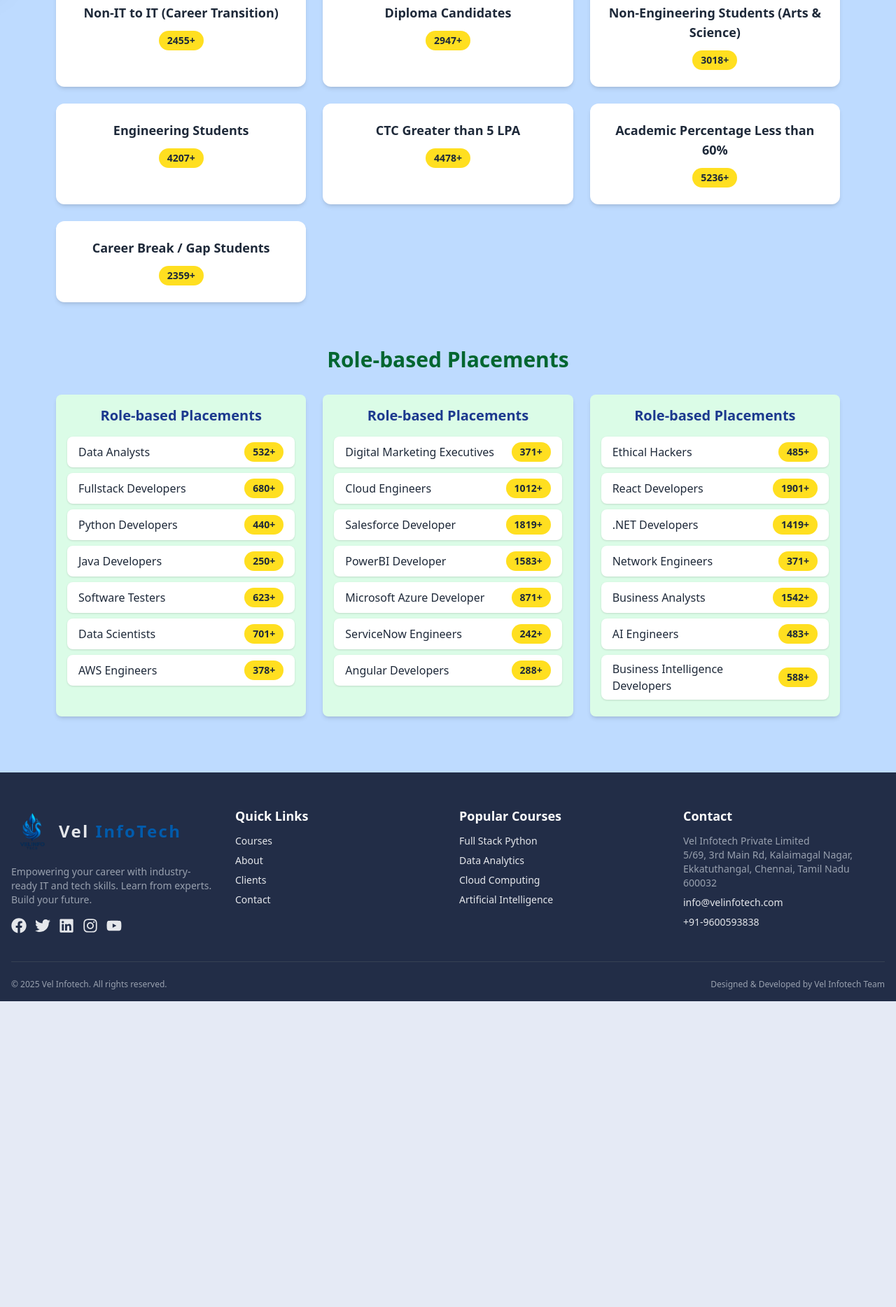
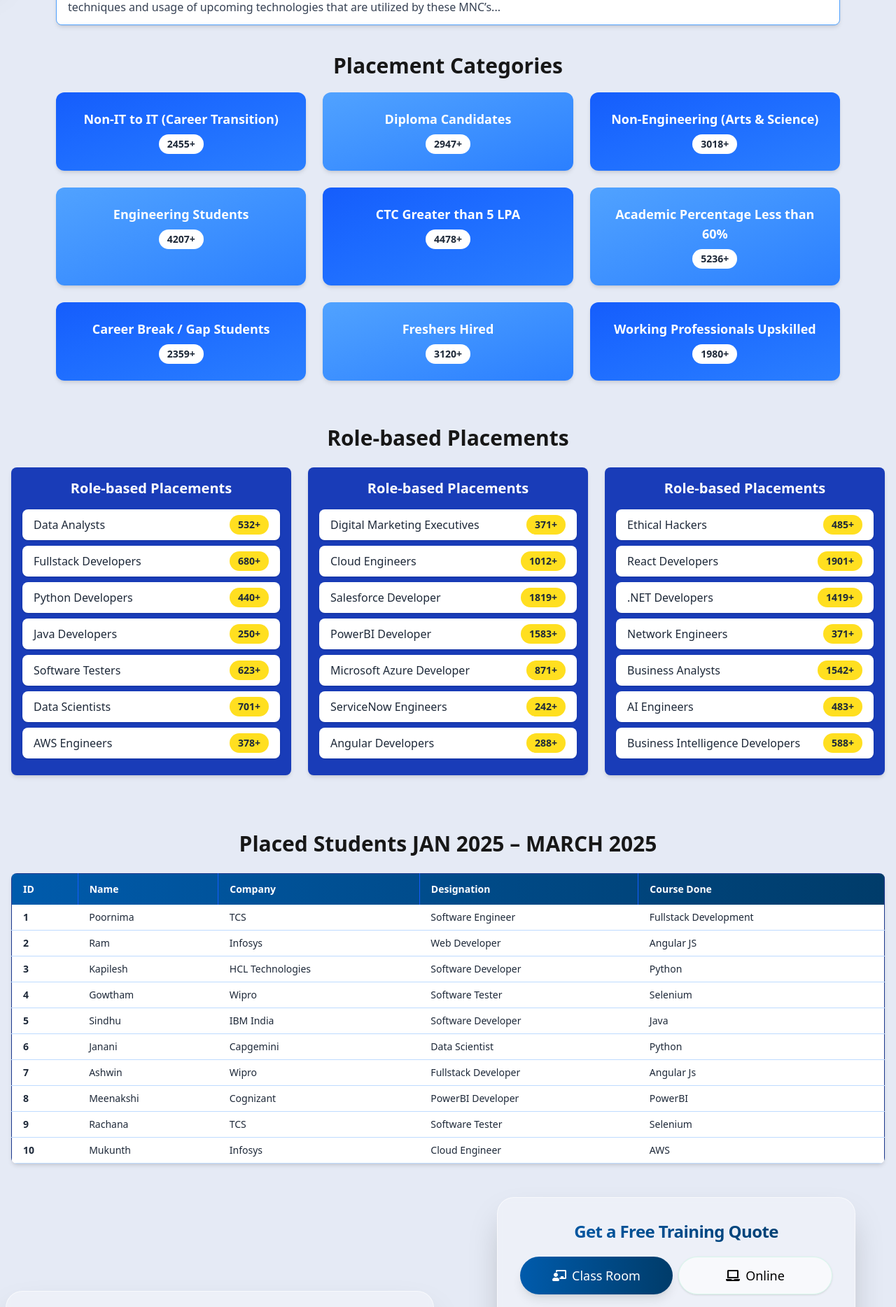
Before and after one commit to Yawaytechnologies/vel-infotech-frontend, a React (Vite) app: page /placed-students in a window 1280 px wide. Shown: the part 840-2708 px from the top of the page at 70% size. Before the commit the page ends 2271 px from the top, so only its background shows below. Built offline with nearby package versions, Linux system fonts and the light colour scheme.

Commit message:
placed students

```diff
--- a/src/pages/placedStudents.jsx
+++ b/src/pages/placedStudents.jsx
@@ -1,16 +1,64 @@
-import React from "react";
+import React, { useState } from "react";
 // eslint-disable-next-line no-unused-vars
 import { motion } from "framer-motion";
-
+import bgPlacement from "../assets/bgplacement.jpg";
+import { FaLaptop, FaChalkboardTeacher } from "react-icons/fa";
 
 const categoryData = [
-  { id: 1, label: "Non-IT to IT (Career Transition)", count: "2455+" },
-  { id: 2, label: "Diploma Candidates", count: "2947+" },
-  { id: 3, label: "Non-Engineering Students (Arts & Science)", count: "3018+" },
-  { id: 4, label: "Engineering Students", count: "4207+" },
-  { id: 5, label: "CTC Greater than 5 LPA", count: "4478+" },
-  { id: 6, label: "Academic Percentage Less than 60%", count: "5236+" },
-  { id: 7, label: "Career Break / Gap Students", count: "2359+" },
+  {
+    id: 1,
+    label: "Non-IT to IT (Career Transition)",
+    count: "2455+",
+    gradient: "from-blue-600 to-blue-500",
+  },
+  {
+    id: 2,
+    label: "Diploma Candidates",
+    count: "2947+",
+    gradient: "from-blue-400 to-blue-500",
+  },
+  {
+    id: 3,
+    label: "Non-Engineering  (Arts & Science)",
+    count: "3018+",
+    gradient: "from-blue-600 to-blue-500",
+  },
+  {
+    id: 4,
+    label: "Engineering Students",
+    count: "4207+",
+    gradient: "from-blue-400 to-blue-500",
+  },
+  {
+    id: 5,
+    label: "CTC Greater than 5 LPA",
+    count: "4478+",
+    gradient: "from-blue-600 to-blue-500",
+  },
+  {
+    id: 6,
+    label: "Academic Percentage Less than 60%",
+    count: "5236+",
+    gradient: "from-blue-400 to-blue-500",
+  },
+  {
+    id: 7,
+    label: "Career Break / Gap Students",
+    count: "2359+",
+    gradient: "from-blue-600 to-blue-500",
+  },
+  {
+    id: 8,
+    label: "Freshers Hired",
+    count: "3120+",
+    gradient: "from-blue-400 to-blue-500",
+  },
+  {
+    id: 9,
+    label: "Working Professionals Upskilled",
+    count: "1980+",
+    gradient: "from-blue-600 to-blue-500",
+  },
 ];
 
 const roleDataColumns = [
@@ -44,28 +92,29 @@ const roleDataColumns = [
 ];
 
 const PlacedStudents = () => {
+  const [mode, setMode] = useState("classroom");
   return (
-    <div className="bg-blue-200">
+    <div className="bg-background">
       {/* Hero Section */}
       <div
-        className="relative w-full h-[300px] bg-cover bg-center"
-        style={{ backgroundImage: "url('/images/placement.jpg')" }}
+        className="relative mt-[100px] w-full h-84 sm:h-90 bg-cover bg-center flex items-center justify-start px-4 sm:px-10 md:px-20 text-blue-800  md:px-40"
+        style={{
+          backgroundImage: `url(${bgPlacement})`,
+        }}
       >
-        <div className="absolute inset-0 flex justify-center items-center">
-          <h1 className="text-white text-3xl sm:text-4xl font-bold">
-            Placed Students List
-          </h1>
-        </div>
+        <h1 className="relative z-10 text-2xl sm:text-3xl md:text-4xl font-bold leading-sung leading-relaxed sm:px-10 md:px-40">
+          Placed Students List
+        </h1>
       </div>
 
       {/* Content Section */}
-      <div className="max-w-6xl mx-auto px-4 py-10">
+      <div className="max-w-6xl mx-auto  px-4 py-10">
         <div className="grid grid-cols-1 md:grid-cols gap-6">
-          <div className="bg-white shadow-md rounded-lg p-6 border border-green-400">
-            <h2 className="text-2xl font-bold text-green-800 mb-2 border-b-2 border-green-400 inline-block">
+          <div className="bg-white shadow-md rounded-lg p-6 border border-blue-400">
+            <h2 className="text-2xl font-bold text-gray-800 mb-2 border-b-2 border-gray-400 inline-block">
               List of Students Placed from Vel infotech
             </h2>
-            <p className="text-gray-700 mt-4 leading-relaxed">
+            <p className="text-gray-600 mt-5 leading-relaxed">
               With the growing number of graduates and the insufficient demand
               in IT field, candidates now need to learn techniques and usage of
               upcoming technologies that are utilized by these MNC’s... With the
@@ -74,8 +123,8 @@ const PlacedStudents = () => {
               upcoming technologies that are utilized by these MNC’s...
             </p>
           </div>
-          <div className="bg-white shadow-md rounded-lg px-4 py-3 border border-green-400">
-            <h2 className="text-2xl font-bold text-green-800 mb-2 border-b-2 border-green-400 inline-block">
+          <div className="bg-white shadow-md rounded-lg px-4 py-3 border border-blue-400">
+            <h2 className="text-2xl font-bold text-gray-800 mb-2 border-b-2 border-gray-400 inline-block">
               Training and Placement
             </h2>
             <p className="text-gray-700 mt-4 leading-relaxed">
@@ -92,7 +141,7 @@ const PlacedStudents = () => {
 
       {/* Category Cards Section with Framer Motion */}
       <div className="max-w-6xl mx-auto px-4 pb-16">
-        <h2 className="text-2xl sm:text-3xl font-semibold text-center text-green-800 mb-8">
+        <h2 className="text-2xl sm:text-3xl font-semibold text-center text-black-800 mb-5">
           Placement Categories
         </h2>
 
@@ -109,13 +158,13 @@ const PlacedStudents = () => {
                 ease: "easeOut",
               }}
               whileHover={{ scale: 1.05 }}
-              className="bg-white p-6 rounded-xl shadow-md hover:shadow-xl transition duration-300 text-center cursor-pointer"
+              className={`bg-gradient-to-br ${item.gradient} p-6 rounded-xl shadow-md hover:shadow-xl transition duration-300 text-center cursor-pointer`}
             >
-              <h3 className="text-lg font-semibold text-gray-800 mb-3">
+              <h3 className="text-lg font-semibold text-white mb-2">
                 {item.label}
               </h3>
               <div className="flex justify-center">
-                <span className="inline-block px-3 py-1 rounded-full bg-yellow-300 text-sm font-bold text-gray-800">
+                <span className="inline-block px-3 py-1 rounded-full bg-white text-sm font-bold text-gray-800">
                   {item.count}
                 </span>
               </div>
@@ -125,8 +174,8 @@ const PlacedStudents = () => {
       </div>
 
       {/* Role-based Placements */}
-      <div className="max-w-6xl mx-auto px-4 pb-20">
-        <h2 className="text-3xl font-semibold text-center text-green-800 mb-8">
+      <div className="max-w-8xl  mx-auto px-4 pb-20">
+        <h2 className="text-3xl font-semibold text-center text-black-800 mb-6">
           Role-based Placements
         </h2>
         <div className="grid grid-cols-1 md:grid-cols-3 gap-6">
@@ -137,9 +186,9 @@ const PlacedStudents = () => {
               whileInView={{ opacity: 1, y: 0 }}
               viewport={{ once: true }}
               transition={{ duration: 0.5, delay: index * 0.2 }}
-              className="bg-green-100 rounded-lg shadow-md p-4"
+              className="bg-white-900 rounded-lg shadow-md bg-blue-800 p-4"
             >
-              <h3 className="text-xl font-bold text-center text-blue-900 mb-4">
+              <h3 className="text-xl font-bold text-center text-white mb-4">
                 Role-based Placements
               </h3>
               {column.map((item, idx) => (
@@ -177,6 +226,185 @@ const PlacedStudents = () => {
           ))}
         </div>
       </div>
+      {/* Placed Students Table */}
+      <div className="max-w-7xl mx-auto px-4 pb-10">
+        <h2 className="text-3xl font-semibold text-center text-black-900 mb-6">
+          Placed Students JAN 2025 – MARCH 2025
+        </h2>
+
+        <div className="overflow-x-auto rounded-lg shadow-md bg-white">
+          <table className="w-full text-sm text-left border border-blue-900">
+            <thead className="text-white bg-gradient-to-r from-[#005BAC] to-[#003c6a] ">
+              <tr>
+                <th scope="col" className="px-4 py-3 border-r border-blue-600">
+                  ID
+                </th>
+                <th scope="col" className="px-4 py-3 border-r border-blue-600">
+                  Name
+                </th>
+                <th scope="col" className="px-4 py-3 border-r border-blue-600">
+                  Company
+                </th>
+                <th scope="col" className="px-4 py-3 border-r border-blue-600">
+                  Designation
+                </th>
+                <th scope="col" className="px-4 py-3">
+                  Course Done
+                </th>
+              </tr>
+            </thead>
+            <tbody className="text-gray-800">
+              {[
+                {
+                  id: 1,
+                  name: "Poornima",
+                  company: "TCS",
+                  designation: "Software Engineer",
+                  course: "Fullstack Development",
+                },
+                {
+                  id: 2,
+                  name: "Ram",
+                  company: "Infosys",
+                  designation: "Web Developer",
+                  course: "Angular JS",
+                },
+                {
+                  id: 3,
+                  name: "Kapilesh",
+                  company: "HCL Technologies",
+                  designation: "Software Developer",
+                  course: "Python",
+                },
+                {
+                  id: 4,
+                  name: "Gowtham",
+                  company: "Wipro",
+                  designation: "Software Tester",
+                  course: "Selenium",
+                },
+                {
+                  id: 5,
+                  name: "Sindhu",
+                  company: "IBM India",
+                  designation: "Software Developer",
+                  course: "Java",
+                },
+                {
+                  id: 6,
+                  name: "Janani",
+                  company: "Capgemini",
+                  designation: "Data Scientist",
+                  course: "Python",
+                },
+                {
+                  id: 7,
+                  name: "Ashwin",
+                  company: "Wipro",
+                  designation: "Fullstack Developer",
+                  course: "Angular Js",
+                },
+                {
+                  id: 8,
+                  name: "Meenakshi",
+                  company: "Cognizant",
+                  designation: "PowerBI Developer",
+                  course: "PowerBI",
+                },
+                {
+                  id: 9,
+                  name: "Rachana",
+                  company: "TCS",
+                  designation: "Software Tester",
+                  course: "Selenium",
+                },
+                {
+                  id: 10,
+                  name: "Mukunth",
+                  company: "Infosys",
+                  designation: "Cloud Engineer",
+                  course: "AWS",
+                },
+              ].map((student) => (
+                <tr
+                  key={student.id}
+                  className="hover:bg-gray-100 border-b border-blue-200"
+                >
+                  <td className="px-4 py-2 font-semibold">{student.id}</td>
+                  <td className="px-4 py-2">{student.name}</td>
+                  <td className="px-4 py-2">{student.company}</td>
+                  <td className="px-4 py-2">{student.designation}</td>
+                  <td className="px-4 py-2">{student.course}</td>
+                </tr>
+              ))}
+            </tbody>
+          </table>
+        </div>
+      </div>
+      <div className="max-w-7xl mx-auto grid md:grid-cols-2 gap-10 items-center   pt-2 px-2 pb-2">
+        {/* Left Side - Text Content */}
+        <div className="relative backdrop-blur-[4px] bg-white/30 border border-white/60 shadow-2xl rounded-3xl p-8 transition-all hover:scale-[1.015] hover:shadow-2xl duration-300">
+          <h2 className="text-3xl md:text-4xl font-extrabold text-gray-800 mb-7 ml-19">
+            Placement Highlights
+          </h2>
+          <p className="text-gray-700 text-lg mb-6">
+            With the growing number of graduates and the insufficient demand in IT field,
+            candidates now need to learn techniques and technologies utilized by MNCs.
+          </p>
+          <ul className="list-disc list-inside text-gray-800 space-y-2">
+            <li><strong>Industry Trend:</strong> Real-time skills required by top companies</li>
+            <li><strong>Top Domains:</strong> Fullstack, Cloud, Testing, Data Science</li>
+            <li><strong>Freshers & Experienced:</strong> Placement support for all levels</li>
+          </ul>
+        </div>
+
+        {/* Right Side - Enquiry Form */}
+        <div className="w-full max-w-lg mx-auto">
+          <div className="relative backdrop-blur-[4px] bg-white/30 border border-white/60 shadow-2xl rounded-3xl p-8 transition-all hover:scale-[1.015] hover:shadow-2xl duration-300">
+            <h5 className="text-2xl font-bold mb-5 text-center bg-gradient-to-r from-[#005BAC] to-[#003c6a] bg-clip-text text-transparent tracking-tight">
+              Get a Free Training Quote
+            </h5>
+            <div className="flex justify-center mb-5 gap-2">
+              <button
+                onClick={() => setMode("classroom")}
+                className={`flex-1 flex items-center justify-center gap-2 py-2.5 md:py-3 rounded-full text-xs sm:text-base lg:text-lg shadow
+                  ${mode === "classroom"
+                    ? "bg-gradient-to-r from-[#005BAC] to-[#003c6a] text-white shadow-lg"
+                    : "bg-white/60 text-black border border-[#a7f3d0]/40"} transition-all duration-200`}
+              >
+                <FaChalkboardTeacher className="text-xl" /> Class Room
+              </button>
+              <button
+                onClick={() => setMode("online")}
+                className={`flex-1 flex items-center justify-center gap-2 py-2.5 md:py-3 rounded-full text-xs sm:text-base lg:text-lg shadow
+                  ${mode === "online"
+                    ? "bg-gradient-to-r from-[#005BAC] to-[#003c6a] text-white shadow-lg"
+                    : "bg-white/60 text-black border border-[#a7f3d0]/40"} transition-all duration-200`}
+              >
+                <FaLaptop className="text-xl" /> Online
+              </button>
+            </div>
+            <form className="flex flex-col gap-4">
+              <input type="text" placeholder="Your Name" className="rounded-xl bg-background px-5 py-3 border border-[#003c6a]/60 text-base font-medium focus:ring-2 focus:ring-[#003c6a] outline-none shadow" />
+              <input type="email" placeholder="Your Email" className="rounded-xl bg-background px-5 py-3 border border-[#003c6a]/60 text-base font-medium focus:ring-2 focus:ring-[#003c6a] outline-none shadow" />
+              <div className="flex gap-3">
+                <input type="tel" placeholder="Mobile Number" className="rounded-xl bg-background px-5 py-3 border border-[#003c6a]/60 text-base font-medium w-1/2 focus:ring-2 focus:ring-[#003c6a] outline-none shadow" />
+                <select defaultValue="" className="rounded-xl bg-background px-5 py-3 border border-[#003c6a]/60 text-base font-medium w-1/2 focus:ring-2 focus:ring-[#003c6a] outline-none shadow">
+                  <option value="" disabled>How & Where</option>
+                  <option>Morning Batch</option>
+                  <option>Evening Batch</option>
+                  <option>Weekend</option>
+                </select>
+              </div>
+              <input type="text" placeholder="Type Course" className="rounded-xl bg-background px-5 py-3 border border-[#003c6a]/60 text-base font-medium focus:ring-2 focus:ring-[#003c6a] outline-none shadow" />
+              <textarea placeholder="Your Message" rows={2} className="rounded-xl bg-background px-5 py-3 border border-[#003c6a]/60 text-base font-medium focus:ring-2 focus:ring-[#003c6a] outline-none resize-none shadow" />
+              <button className="bg-gradient-to-r from-[#005BAC] to-[#003c6a] text-white font-extrabold py-3 rounded-xl hover:from-[#0891b2] hover:to-[#16bca7] transition shadow-lg mt-1">
+                Submit
+              </button>
+            </form>
+          </div>
+        </div>
+      </div>
     </div>
   );
 };
```
Also changed, not shown: src/assets/bgplacement.jpg (added).
